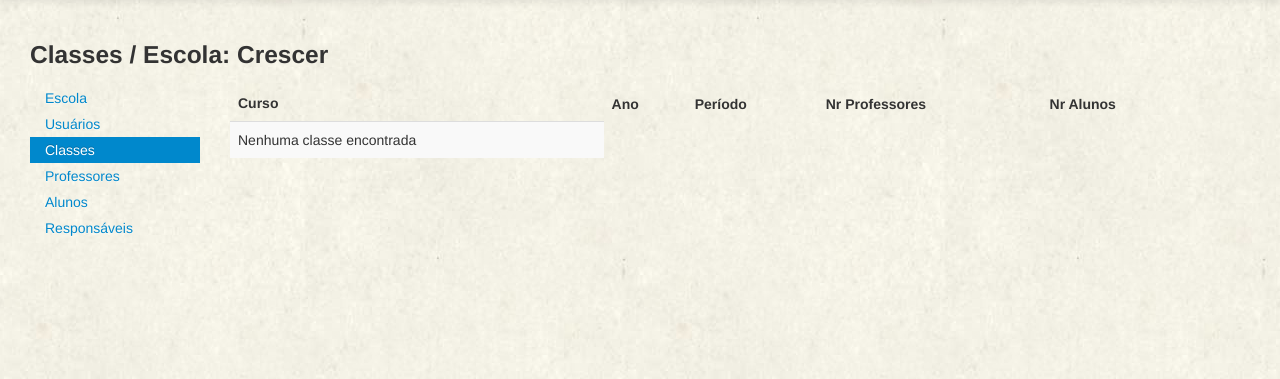
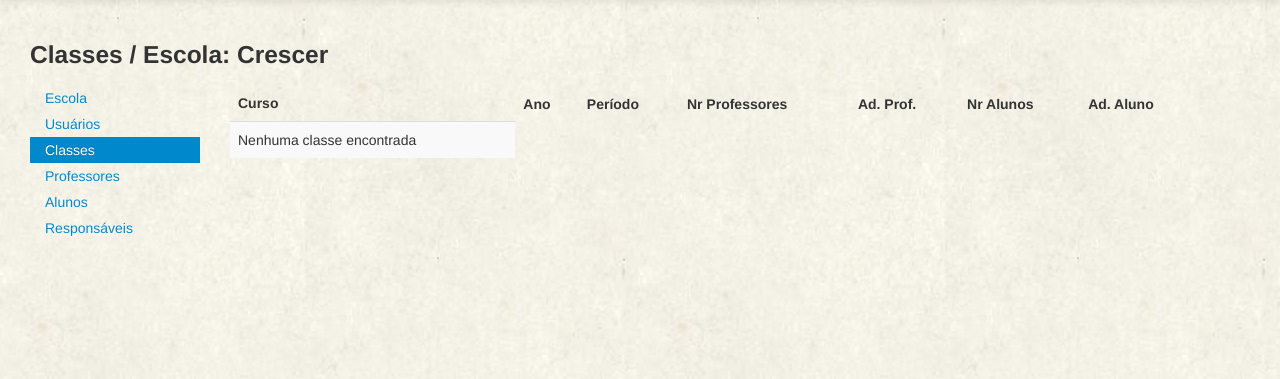
Before and after one commit to FabianoAlmeidaMelo/escolar, a Django app: page /escola/2/classes_list/ in a window 1280 px wide. Shown: the part 41-420 px from the top of the page. Run offline with Django 3.2, Linux system fonts and the light colour scheme; a user stored in the database is signed in; data comes from the database, SQL or seed files in the repository; data that the repository does not hold is empty; parts of the project's set-up code (start-up, migrations or seed data) failed here and were passed over.

Commit message:
ref #20 cadastra alunos para uma classe e mostra na listagem de classes a quantidade de alunos

```diff
--- a/escolar/core/models.py
+++ b/escolar/core/models.py
@@ -67,8 +67,8 @@ class User(AbstractBaseUser):
         verbose_name = u'Usuário'
         verbose_name_plural = u'Usuários'
 
-    def __unicode__(self):
-        return self.email
+    def __str__(self):
+        return self.nome
 
     def is_admin(self):
         return self.grupos.filter(name='Admin').count() == 1
--- a/escolar/escolas/models.py
+++ b/escolar/escolas/models.py
@@ -75,7 +75,7 @@ class ClasseAluno(models.Model):
         unique_together = ("classe", "aluno")
 
     def __str__(self):
-        return '%s-%s' % (clase, aluno)
+        return '%s-%s' % (self.classe, self.aluno)
 
 class ClasseProfessor(models.Model):
     classe = models.ForeignKey(Classe)
@@ -86,7 +86,7 @@ class ClasseProfessor(models.Model):
         unique_together = ("classe", "professor", "materia")
 
     def __str__(self):
-        return '%s-%s: %s' % (clase, professor, materia)
+        return '%s-%s: %s' % (self.clase, self.professor, self.materia)
 
 
 # class Autorizados(models.Model):
--- a/escolar/escolas/templates/escolas/classes_list.html
+++ b/escolar/escolas/templates/escolas/classes_list.html
@@ -25,7 +25,9 @@
               <th>Ano</th>
               <th>Período</th>
               <th>Nr Professores</th>
+              <th>Ad. Prof.</th>
               <th>Nr Alunos</th>
+              <th>Ad. Aluno</th>
           </tr>
         </thead>
 
@@ -39,8 +41,10 @@
           {% endif %}
             <td>{{ classe.ano}}</td>
             <td>{{ classe.get_periodo_display }}</td>
-            <td>{{ classe.count_professroes|default:"--" }}</td>
-            <td>{{ classe.count_professroes|default:"--" }}</td>
+            <td>{{ classe.classeprofessor_set.count|default:"--" }}</td>
+            <th><a href="" class="btn btn-mini btn-success">+</a></td>
+            <td>{{ classe.classealuno_set.count|default:"--" }}</td>
+            <th><a href="{% url 'classe_aluno_form' classe.id %}" class="btn btn-mini btn-success">+</a></td>
           </tr>
         {% empty %}
         <tr>
--- a/escolar/escolas/urls.py
+++ b/escolar/escolas/urls.py
@@ -6,6 +6,7 @@ from escolar.escolas.views import (
     alunos_list,
     classes_list,
     classe_form,
+    classe_aluno_form,
     escolas_list,
     escola_cadastro,
     escola_form,
@@ -31,4 +32,5 @@ urlpatterns = [
     url(r'^escola/(?P<escola_pk>\d+)/classe_form/$', classe_form, name='classe_form'),
     url(r'^escola/(?P<escola_pk>\d+)/classe_form/(?P<classe_pk>\d+)/$', classe_form, name='classe_form'),
     url(r'^escola/(?P<escola_pk>\d+)/classes_list/$', classes_list, name='classes_list'),
+    url(r'^escola/classe/(?P<classe_pk>\d)/$', classe_aluno_form, name='classe_aluno_form'),
 ]
--- a/escolar/escolas/views.py
+++ b/escolar/escolas/views.py
@@ -10,10 +10,12 @@
 from escolar.escolas.models import (
     Escola,
     Classe,
+    ClasseAluno,
 )
 from escolar.escolas.forms import (
     AlunoForm,
     ClasseForm,
+    ClasseAlunoForm,
     EscolaForm,
     ProfessorForm,
     )
@@ -237,3 +239,35 @@
     context['tab_classes'] = "active"
 
     return render(request, 'escolas/classes_list.html', context)
+
+
+
+@login_required
+def classe_aluno_form(request, classe_pk, classe_aluno_pk=None):
+    classe = get_object_or_404(Classe, pk=classe_pk)
+    classe_aluno = None
+    msg = 'Vinculação classe aluno criada'
+
+    escola = Escola.objects.get(id=classe.escola.id)
+    if classe_aluno_pk:
+        classe_aluno = get_object_or_404(ClasseAluno, pk=classe_aluno_pk)
+        msg = 'Vinculação classe aluno editada'
+
+    form = ClasseAlunoForm(request.POST or None, instance=classe_aluno, classe=classe)
+
+    if request.method == 'POST':
+        if form.is_valid():
+            classe_aluno = form.save()
+            messages.success(request, msg)
+            return redirect(reverse('classes_list', kwargs={'escola_pk': escola.pk}))
+        else:
+            messages.warning(request, u'Falha no cadastro do Aluno')
+
+    context = {}
+    context['form'] = form
+    context['escola'] = escola
+    context['classe_aluno'] = classe_aluno
+    context['tab_alunos'] = "active"
+    context['classe'] = classe
+
+    return render(request, 'escolas/classe_aluno_form.html', context)
```
Also changed, not shown: escolar/escolas/forms.py (+19 -0 lines), escolar/escolas/templates/escolas/classe_aluno_form.html (added, +40 -0 lines).
